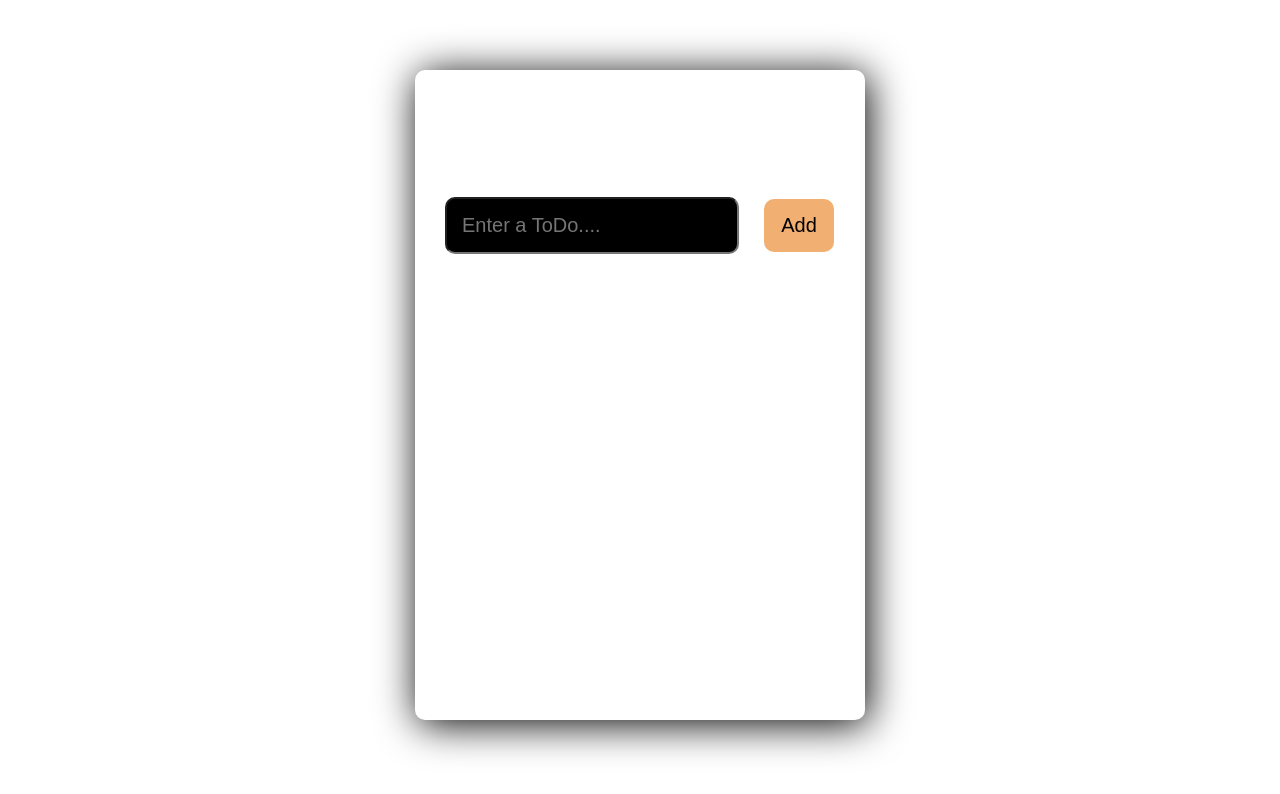
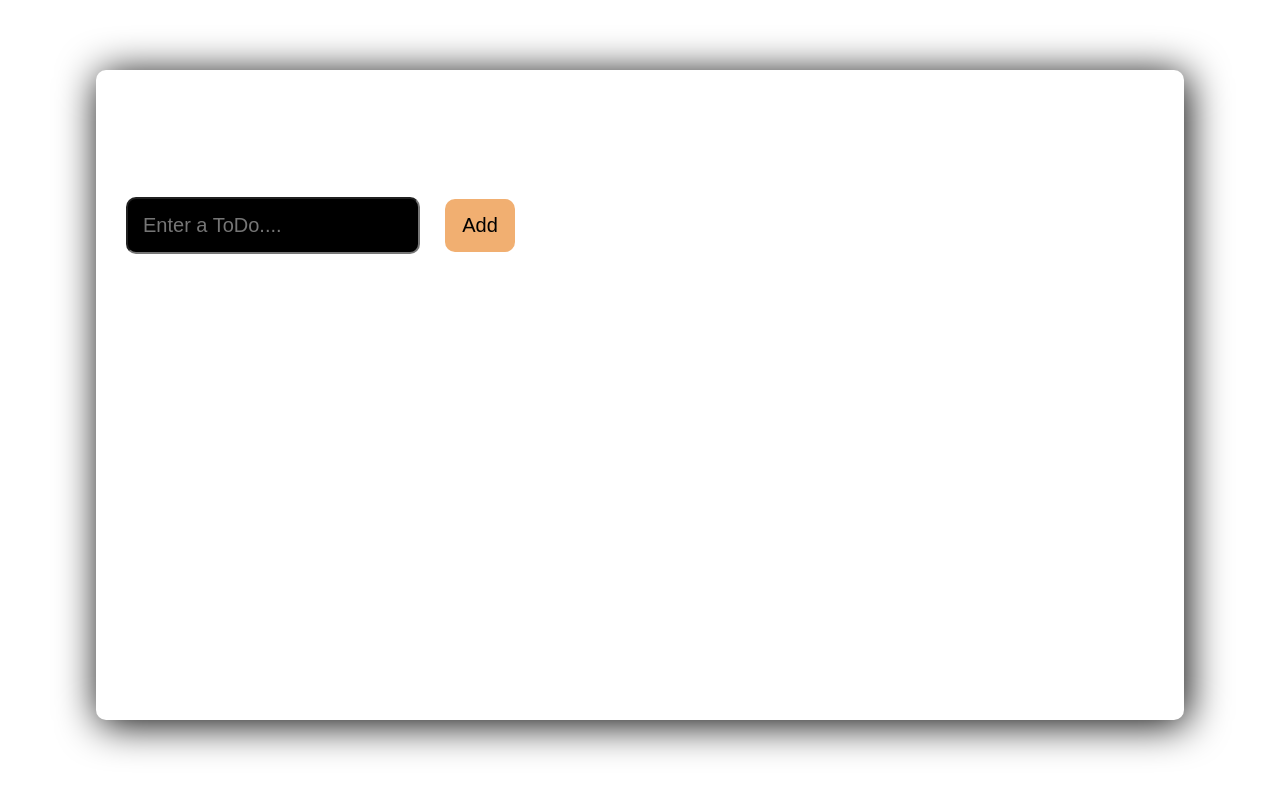
Before and after one commit to devacunetixtech/reactTodoApp, a React (Create React App) app: page / in a window 1280 px wide. Shown: the top 794 px of the page. Built offline with nearby package versions, Linux system fonts and the light colour scheme.

Commit message:
width respo

```diff
--- a/src/App.css
+++ b/src/App.css
@@ -12,7 +12,8 @@
 }
 .app-wrapper{
   background-color:dark-cyan;
-  min-width:450px;
+  /* min-width:450px; */
+  width:85vw;
   min-height:650px;
   padding:30px;
   box-sizing:border-box;
```
